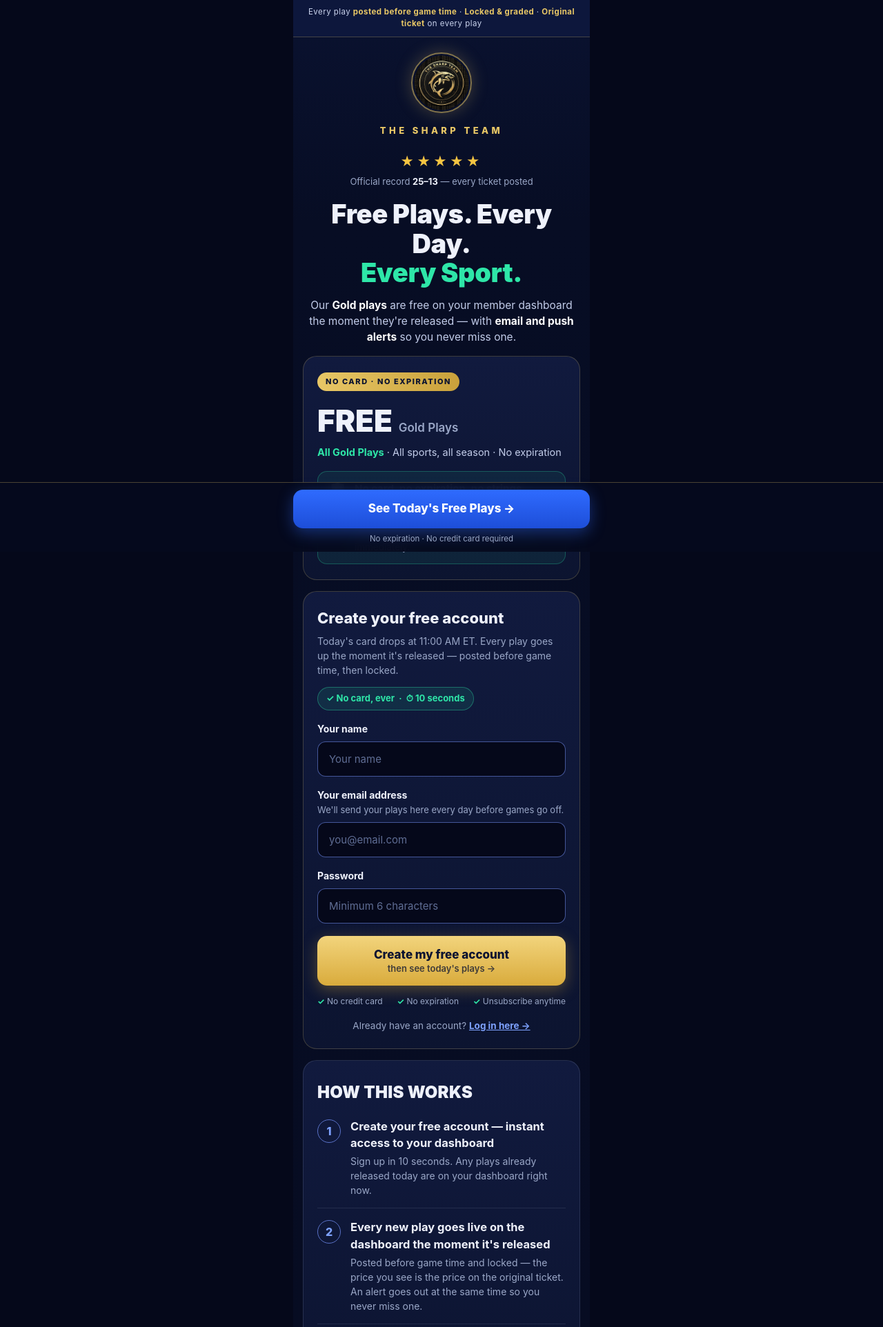
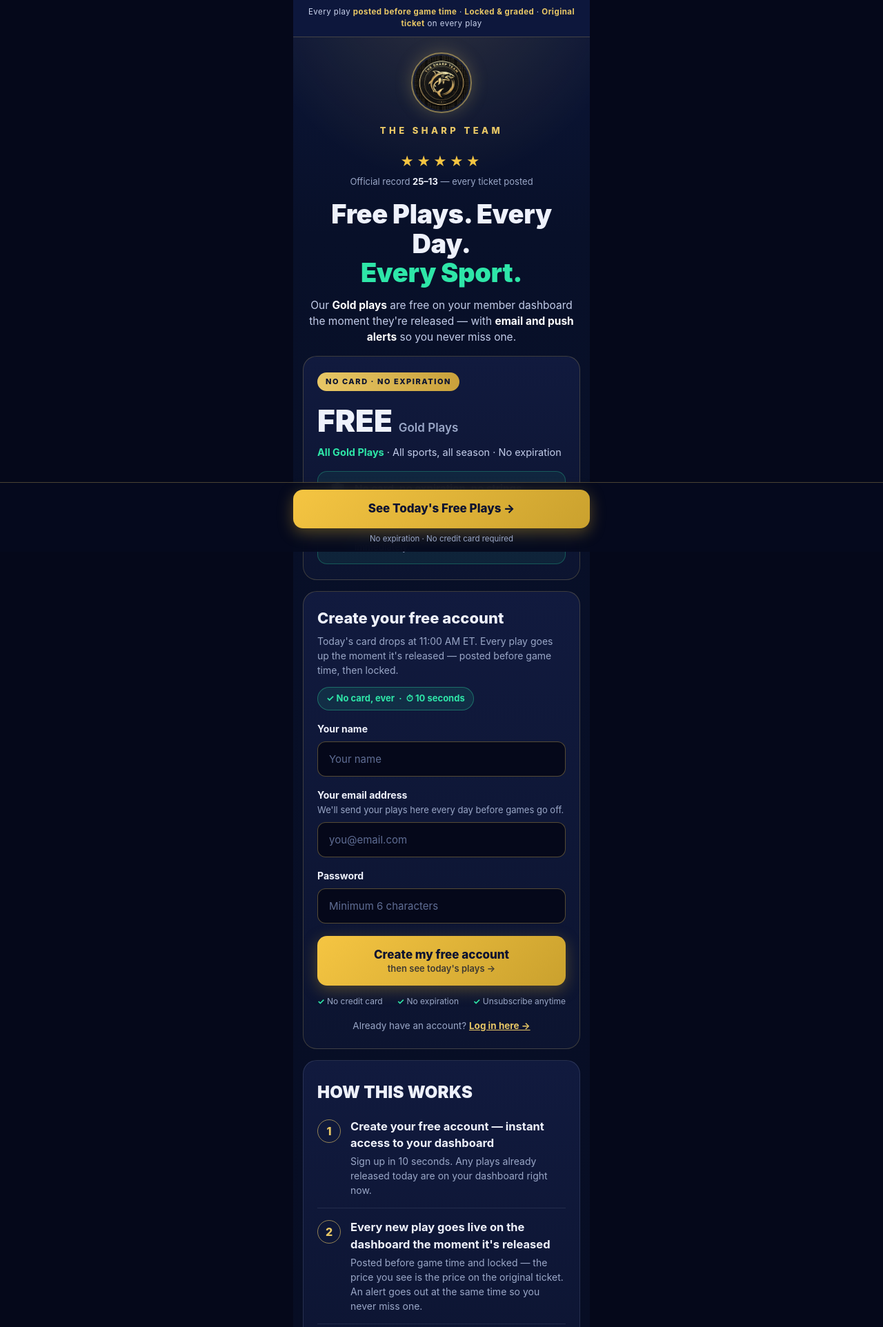
Before and after one commit to penamanuel-art/tlb-members, a Flask app: page /registro in a window 1280 px wide. Shown: the top 1924 px of the page at 69% size. Run offline with Flask 3, Linux system fonts and the light colour scheme; data that the repository does not hold is empty; some libraries are stand-ins or nearby versions.

Commit message:
Landing /registro: diferenciación visual Lux — fondo degradado navy con glow dorado y CTAs dorados (fuera el azul estilo WGT)

```diff
--- a/templates/register.html
+++ b/templates/register.html
@@ -29,7 +29,11 @@ fbq('track', 'PageView');
     font-family:-apple-system, BlinkMacSystemFont, "Segoe UI", Roboto, Helvetica, Arial, sans-serif;
     line-height:1.5;
   }
-  .page { max-width:430px; margin:0 auto; padding:0 14px 110px; background:linear-gradient(180deg,#0a1230 0%,#070d24 320px,#060a1e 100%); min-height:100vh; }
+  .page { max-width:430px; margin:0 auto; padding:0 14px 110px; min-height:100vh;
+    background:
+      radial-gradient(ellipse 95% 460px at 50% -60px, rgba(232,199,102,.17), rgba(232,199,102,0) 70%),
+      linear-gradient(180deg,#0c1638 0%,#081029 340px,#05081a 100%);
+  }
   .gold { color:#e8c766; }
   .mint { color:#2ee6a8; }
   .muted { color:#9aa7c7; }
@@ -97,7 +101,7 @@ fbq('track', 'PageView');
   .field label { display:block; font-size:14px; font-weight:700; }
   .field .hint { color:#9aa7c7; font-size:13px; margin-top:2px; }
   .field input {
-    width:100%; margin-top:8px; background:#05081a; border:1.5px solid rgba(120,150,255,.55);
+    width:100%; margin-top:8px; background:#05081a; border:1.5px solid rgba(232,199,102,.35);
     border-radius:12px; padding:15px 16px; color:#eef1fb; font-size:15px; font-family:inherit;
   }
   .field input::placeholder { color:#5f6d94; }
@@ -106,15 +110,14 @@ fbq('track', 'PageView');
     display:block; width:100%; text-align:center; text-decoration:none; cursor:pointer;
     border:none; border-radius:14px; padding:17px 14px; margin-top:18px;
     font-size:17px; font-weight:800; color:#0a1230; font-family:inherit;
-    background:linear-gradient(180deg,#f2d47c,#d9ab3c);
-    box-shadow:0 6px 22px rgba(217,171,60,.35);
+    background:linear-gradient(135deg,#f5c542,#caa12e);
+    box-shadow:0 6px 22px rgba(202,161,46,.35);
   }
   .btn small { display:block; font-size:13px; font-weight:600; opacity:.75; margin-top:2px; }
-  .btn.blue { background:linear-gradient(180deg,#2f6bff,#1d4ed8); color:#fff; box-shadow:0 6px 22px rgba(47,107,255,.35); }
   .micro { display:flex; justify-content:space-between; gap:8px; margin-top:14px; font-size:12px; color:#9aa7c7; flex-wrap:wrap; }
   .micro .mint { font-weight:700; }
   .login-line { text-align:center; font-size:13.5px; color:#9aa7c7; margin-top:16px; }
-  .login-line a { color:#7ea2ff; font-weight:700; }
+  .login-line a { color:#e8c766; font-weight:700; }
 
   /* sections */
   h3.sec { font-size:24px; font-weight:900; letter-spacing:.01em; margin:6px 0 4px; }
@@ -122,7 +125,7 @@ fbq('track', 'PageView');
   .step:last-child { border-bottom:none; padding-bottom:2px; }
   .num {
     flex:0 0 34px; width:34px; height:34px; border-radius:50%;
-    border:1.5px solid rgba(120,150,255,.7); color:#7ea2ff;
+    border:1.5px solid rgba(232,199,102,.6); color:#e8c766;
     display:flex; align-items:center; justify-content:center; font-weight:800; font-size:16px; margin-top:2px;
   }
   .step b { font-size:16.5px; display:block; }
@@ -141,7 +144,7 @@ fbq('track', 'PageView');
   .brandcard { text-align:center; }
   .brandcard img { width:76px; height:76px; border-radius:50%; border:2px solid rgba(232,199,102,.55); }
   .brandcard .nm { font-size:21px; font-weight:900; letter-spacing:.12em; margin-top:10px; }
-  .brandcard .role { color:#7ea2ff; font-size:11.5px; font-weight:800; letter-spacing:.22em; margin-top:3px; }
+  .brandcard .role { color:#e8c766; font-size:11.5px; font-weight:800; letter-spacing:.22em; margin-top:3px; }
   .brandcard p { color:#c3cdea; font-size:14.5px; margin-top:12px; font-style:italic; }
 
   /* stats */
@@ -149,7 +152,7 @@ fbq('track', 'PageView');
   .stats-row { display:flex; }
   .stat { flex:1; text-align:center; padding:18px 2px 14px; }
   .stat + .stat { border-left:1px solid rgba(154,167,199,.16); }
-  .stat .v { font-size:20px; font-weight:900; color:#7ea2ff; }
+  .stat .v { font-size:20px; font-weight:900; color:#eef1fb; }
   .stat .v.goldv { color:#e8c766; }
   .stat .v.mintv { color:#2ee6a8; }
   .stat .l { font-size:9.5px; letter-spacing:.1em; color:#9aa7c7; font-weight:700; margin-top:3px; }
@@ -158,7 +161,7 @@ fbq('track', 'PageView');
 
   .vtitle { text-align:center; font-size:11.5px; letter-spacing:.26em; color:#9aa7c7; font-weight:800; margin-bottom:8px; }
   .check { display:flex; gap:11px; padding:8px 0; font-size:14.5px; color:#c3cdea; }
-  .check .ck { color:#2f6bff; font-weight:900; }
+  .check .ck { color:#e8c766; font-weight:900; }
   .check b { color:#fff; }
 
   .get { display:flex; gap:11px; padding:8px 0; font-size:14.5px; color:#c3cdea; border-bottom:1px solid rgba(154,167,199,.1); }
@@ -176,7 +179,7 @@ fbq('track', 'PageView');
 
   /* closing */
   .closing { text-align:center; background:linear-gradient(180deg,#12204d,#0c1430); }
-  .closing .kick { color:#7ea2ff; font-size:12px; font-weight:800; letter-spacing:.26em; }
+  .closing .kick { color:#e8c766; font-size:12px; font-weight:800; letter-spacing:.26em; }
   .closing h3 { font-size:29px; font-weight:900; line-height:1.2; margin-top:10px; }
   .closing p { color:#9aa7c7; font-size:14px; margin-top:10px; }
   .closing .micro { justify-content:center; }
@@ -195,9 +198,9 @@ fbq('track', 'PageView');
   }
   .sticky .in { max-width:430px; margin:0 auto; }
   .sticky a {
-    display:block; text-align:center; text-decoration:none; color:#fff; font-weight:800; font-size:17px;
-    background:linear-gradient(180deg,#2f6bff,#1d4ed8); border-radius:14px; padding:15px;
-    box-shadow:0 6px 22px rgba(47,107,255,.4);
+    display:block; text-align:center; text-decoration:none; color:#0a1230; font-weight:800; font-size:17px;
+    background:linear-gradient(135deg,#f5c542,#caa12e); border-radius:14px; padding:15px;
+    box-shadow:0 6px 22px rgba(202,161,46,.4);
   }
   .sticky p { text-align:center; font-size:11.5px; color:#9aa7c7; margin-top:7px; }
 </style>
@@ -338,7 +341,7 @@ fbq('track', 'PageView');
     <div class="kick">STILL DECIDING?</div>
     <h3>Every play. Documented. Free.</h3>
     <p>No credit card. No trial period. No expiration date. Every Gold play posted to your dashboard the moment it's released — with the original ticket.</p>
-    <a class="btn blue" href="#signup" style="margin-top:18px;">Back to the signup form ↑</a>
+    <a class="btn" href="#signup" style="margin-top:18px;">Back to the signup form ↑</a>
     <div class="micro"><span>No credit card</span><span>·</span><span>No expiration</span><span>·</span><span>Unsubscribe anytime</span></div>
   </div>
 
```
